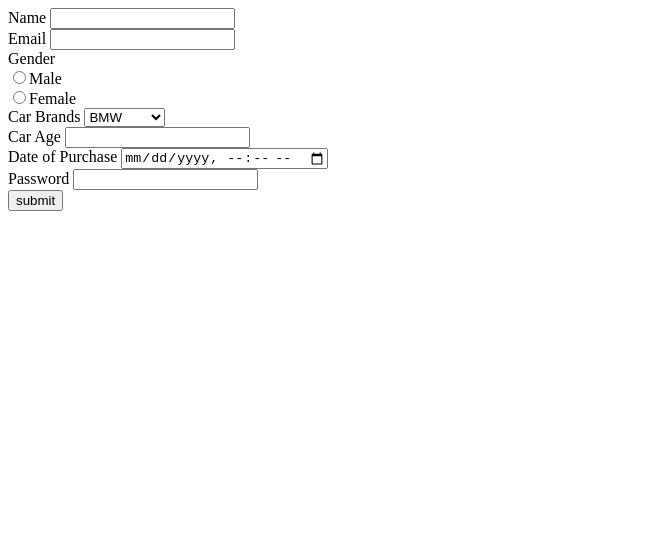
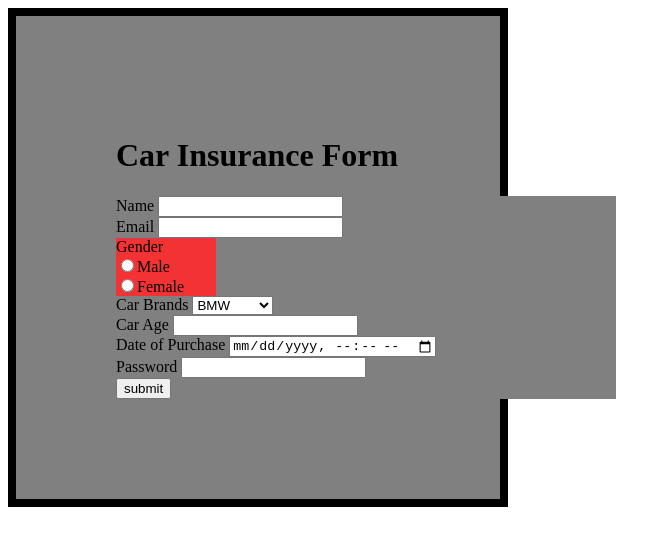
Before and after one commit to acciojob/car-insurance-form-RadhikaBitla, a website: page main.html in a window 1280 px wide. Shown: the whole page, without its empty margins (0-671 px from the left). Drawn offline with Linux system fonts and the light colour scheme.

Commit message:
created a submission

```diff
--- a/main.html
+++ b/main.html
@@ -7,19 +7,33 @@
 </head>
 
 <body>
+	<style>
+		div
+		{
+			background-color:gray;
+			width:500px;
+		}
+		form
+		{
+			border:8px solid;
+			padding:100px;
+		}
+	</style>
 	<div>
 		<form method="post" action="">
-
+			<h1>Car Insurance Form</h1>
+			<div>
 			<label for="name">Name</label>
 			<input type="text" id="name" required><br>
 
 			<label for="email">Email</label>
 			<input type="email" id="email" required><br>
 
+			<div style="background-color:#F33333;width:100px">
 			<label for="gender">Gender</label><br>
 			<input type="radio" name="gender" required>Male<br>
 			<input type="radio" name="gender" required>Female<br>
-
+			</div>
 			<label for="cars">Car Brands</label>
 			<select id="cars">
 				<option>BMW</option>
@@ -27,7 +41,7 @@
 				<option>Mercedez</option>
 			</select><br>
 
-			<label for="age">Car Age</label>
+			<label for="carage">Car Age</label>
 			<input type="number" id="carage" required><br>
 
 			<label for="dop">Date of Purchase</label>
@@ -37,6 +51,7 @@
 			<input type="password" id="password" required><br>
 
 			<button type="submit">submit</button>
+			</div>
 		</form>
 	</div>
 </body>
```
